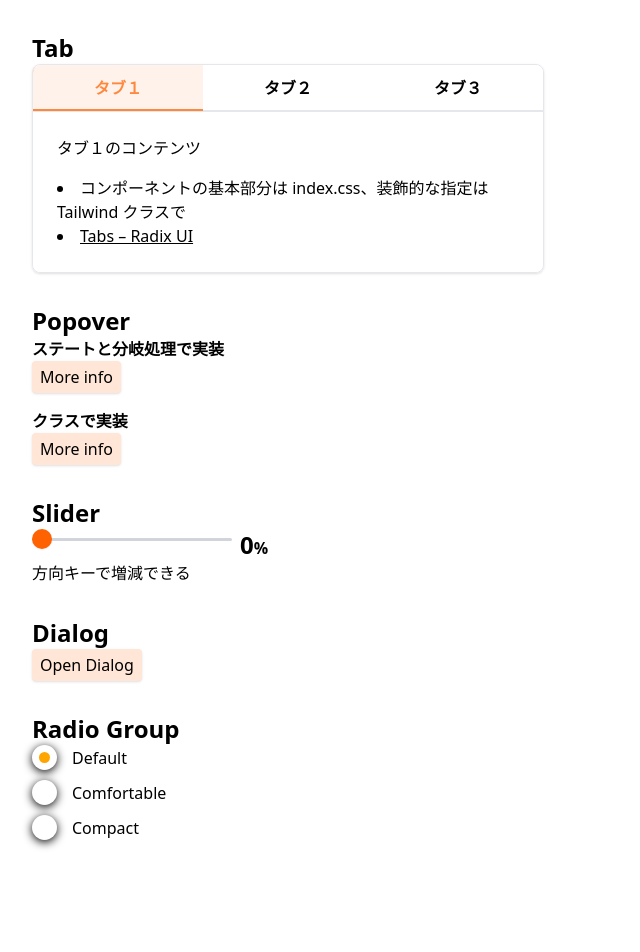
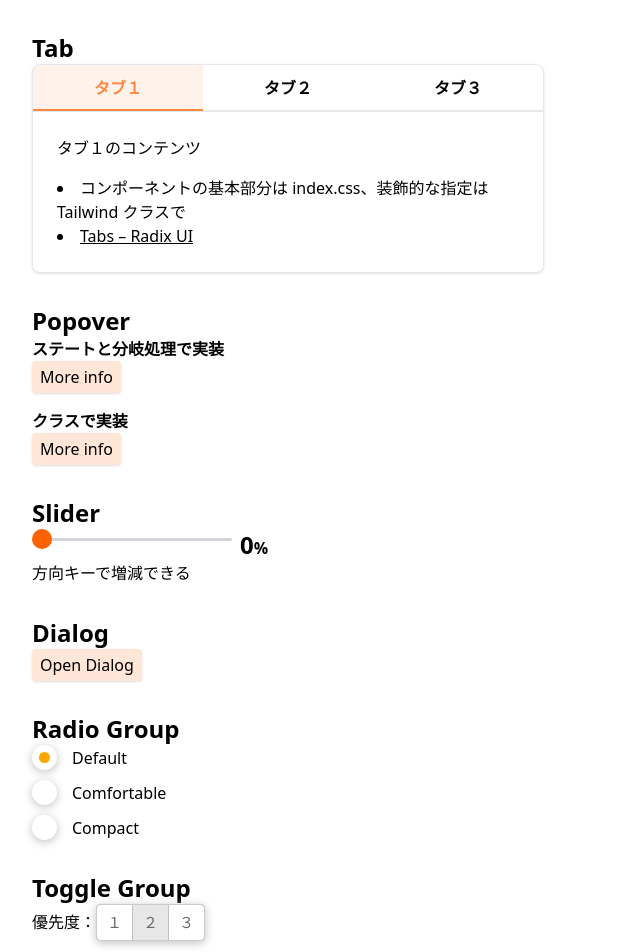
Before and after one commit to takunagai/sample-radix, a React (Vite) app: page / in a window 1280 px wide. Shown: the top 952 px of the page, without its empty margins (0-640 px from the left). Before the commit the page ends 872 px from the top, so only its background shows below. Built offline with nearby package versions, Linux system fonts and the light colour scheme.

Commit message:
Radix Primitives の ToggleGroup の実装

```diff
--- a/package.json
+++ b/package.json
@@ -14,6 +14,7 @@
     "@radix-ui/react-radio-group": "^1.1.1",
     "@radix-ui/react-slider": "1.1.0",
     "@radix-ui/react-tabs": "^1.0.2",
+    "@radix-ui/react-toggle-group": "^1.0.2",
     "react": "^18.2.0",
     "react-dom": "^18.2.0"
   },
--- a/src/App.tsx
+++ b/src/App.tsx
@@ -4,6 +4,7 @@ import * as Slider from '@radix-ui/react-slider'
 import * as Tabs from '@radix-ui/react-tabs'
 import Dialog from './components/Dialog'
 import RadioGroupDemo from './components/RadioGroup'
+import ToggleGroupDemo from './components/ToggleGroup'
 import './index.css'
 
 const App = () => {
@@ -137,6 +138,12 @@ const App = () => {
         <h2 className='text-2xl font-bold'>Radio Group</h2>
         <RadioGroupDemo />
       </section>
+
+      <section>
+        <h2 className='text-2xl font-bold'>Toggle Group</h2>
+        優先度：
+        <ToggleGroupDemo />
+      </section>
     </div>
   )
 }
--- /dev/null
+++ b/src/components/ToggleGroup.tsx
@@ -0,0 +1,22 @@
+import * as ToggleGroup from '@radix-ui/react-toggle-group'
+
+const ToggleGroupDemo = () => (
+  <ToggleGroup.Root
+    className='ToggleGroup'
+    type='single'
+    defaultValue='center'
+    aria-label='Text alignment'
+  >
+    <ToggleGroup.Item className='ToggleGroupItem' value='left' aria-label='Left aligned'>
+      １
+    </ToggleGroup.Item>
+    <ToggleGroup.Item className='ToggleGroupItem' value='center' aria-label='Center aligned'>
+      ２
+    </ToggleGroup.Item>
+    <ToggleGroup.Item className='ToggleGroupItem' value='right' aria-label='Right aligned'>
+      ３
+    </ToggleGroup.Item>
+  </ToggleGroup.Root>
+)
+
+export default ToggleGroupDemo
--- a/src/index.css
+++ b/src/index.css
@@ -90,7 +90,7 @@
   width: 25px;
   height: 25px;
   border-radius: 100%;
-  box-shadow: 0 2px 10px black;
+  box-shadow: 0 2px 10px silver;
 }
 .RadioGroupItem:hover {
   background-color: orange;
@@ -120,3 +120,46 @@
   line-height: 1;
   padding-left: 15px;
 }
+
+/**
+ * Toggle Group
+ */
+.ToggleGroup {
+  display: inline-flex;
+  background-color: silver;
+  border: 1px solid #ccc;
+  border-radius: 4px;
+  box-shadow: 0 2px 10px silver;
+}
+
+.ToggleGroupItem {
+  background-color: white;
+  color: dimgray;
+  height: 35px;
+  width: 35px;
+  display: flex;
+  font-size: 15px;
+  line-height: 1;
+  align-items: center;
+  justify-content: center;
+  margin-left: 1px;
+}
+.ToggleGroupItem:first-child {
+  margin-left: 0;
+  border-top-left-radius: 4px;
+  border-bottom-left-radius: 4px;
+}
+.ToggleGroupItem:last-child {
+  border-top-right-radius: 4px;
+  border-bottom-right-radius: 4px;
+}
+.ToggleGroupItem:hover {
+  background-color: #efefef;
+}
+.ToggleGroupItem[data-state='on'] {
+  background-color: #e7e7e7;
+}
+.ToggleGroupItem:focus {
+  position: relative;
+  box-shadow: 0 0 0 2px #cccccc;
+}
```
Also changed, not shown: 1 other file (tests, documents, lock files or other folders).
